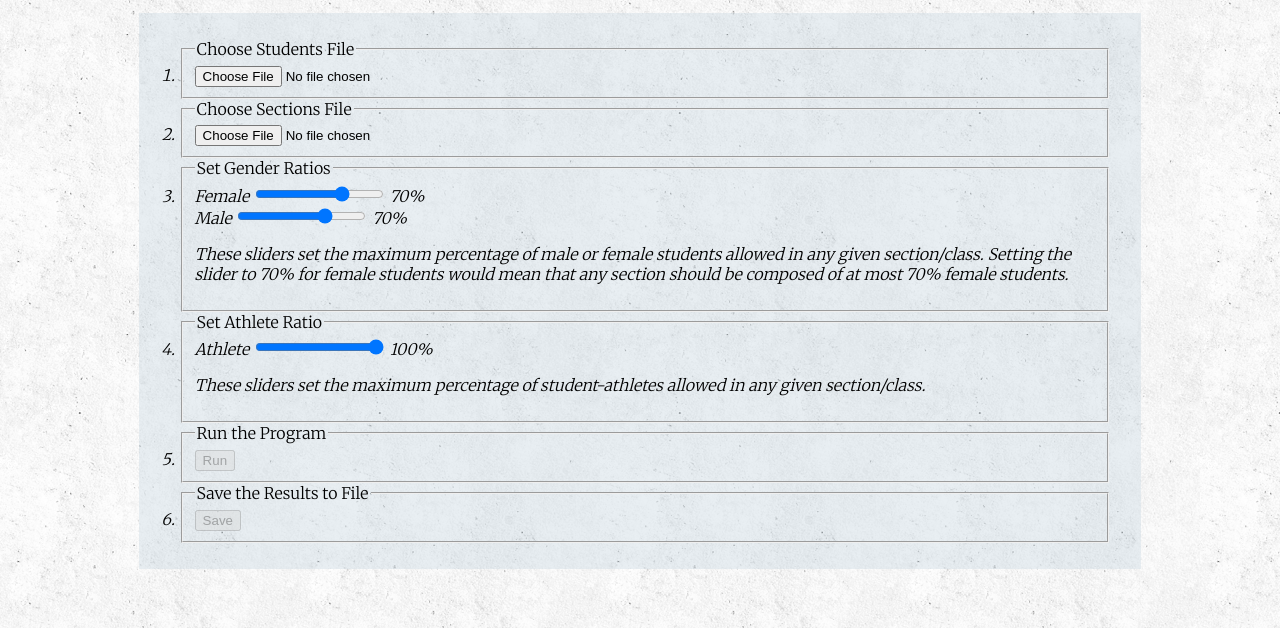
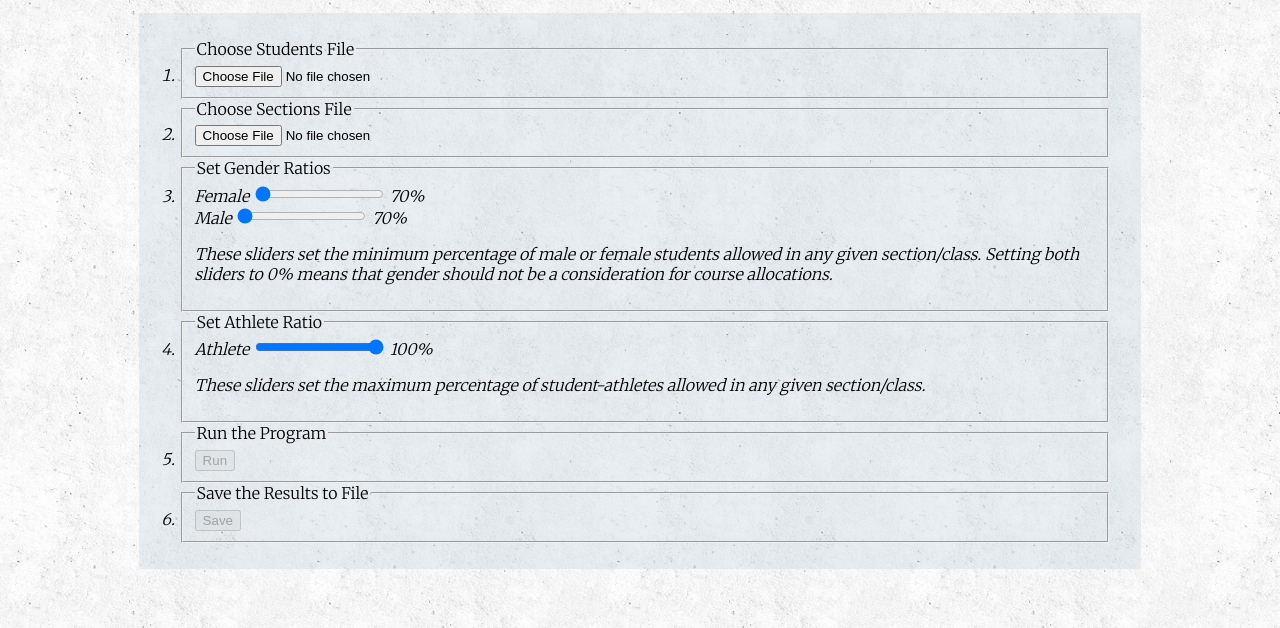
Before and after one commit to maxwellevin/SortingHat.org, a plain HTML site: page index.html in a window 1280 px wide. Shown: the part 172-800 px from the top of the page. Drawn offline with Linux system fonts and the light colour scheme.

Commit message:
changed gender ratio sliders to indicate minimum threshold

```diff
--- a/index.html
+++ b/index.html
@@ -39,19 +39,19 @@
                 <legend>Set Gender Ratios</legend>
                 <div id="female_slider">
                     <label for="female_ratio_input">Female</label>
-                    <input id="female_ratio_input" type="range" min="0" max="100" value="70" class="slider"
+                    <input id="female_ratio_input" type="range" min="0" max="100" value="0" class="slider"
                            oninput="female_ratio_output.value = female_ratio_input.value + '%'">
                     <output id="female_ratio_output">70%</output>
                 </div>
                 <div id="male_slider">
                     <label for="male_ratio_input">Male</label>
-                    <input id="male_ratio_input" type="range" min="0" max="100" value="70" class="slider"
+                    <input id="male_ratio_input" type="range" min="0" max="100" value="0" class="slider"
                            oninput="male_ratio_output.value = male_ratio_input.value + '%'">
                     <output id="male_ratio_output">70%</output>
                 </div>
-                <p>These sliders set the maximum percentage of male or female students allowed in any given
-                    section/class. Setting the slider to 70% for female students would mean that any section should
-                    be composed of at most 70% female students.</p>
+                <p>These sliders set the minimum percentage of male or female students allowed in any given
+                    section/class. Setting both sliders to 0% means that gender should not be a consideration for course
+                    allocations.</p>
             </fieldset>
         </li>
         <li id="athlete_container">
```
